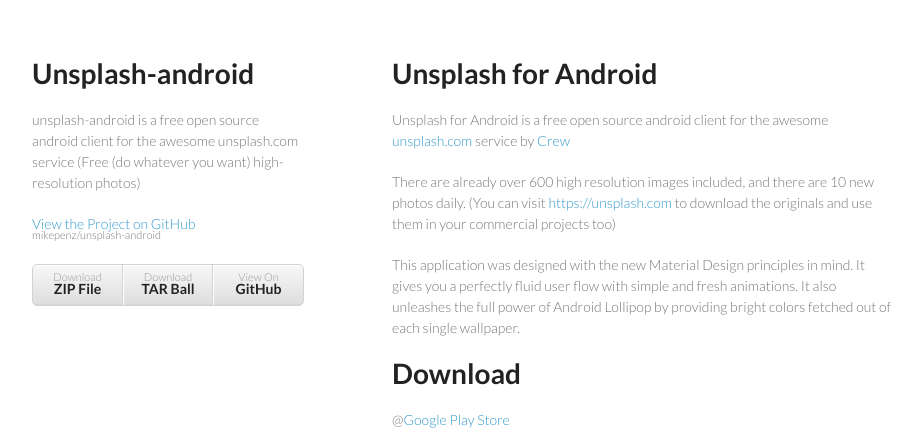
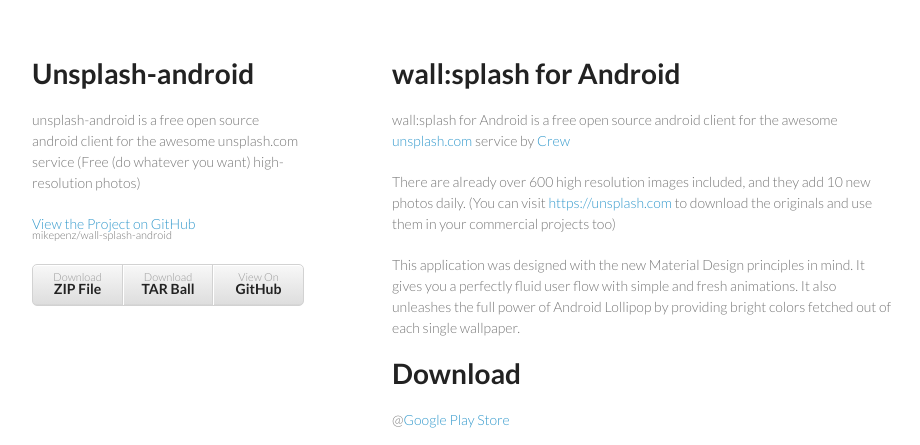
Before and after one commit to mikepenz/wallsplash-android, a plain HTML site: page index.html in a window 1280 px wide. Shown: the top 445 px of the page, without its empty margins (178-1098 px from the left). Drawn offline with Linux system fonts and the light colour scheme.

```diff
--- a/index.html
+++ b/index.html
@@ -18,22 +18,22 @@
         <h1>Unsplash-android</h1>
         <p>unsplash-android is a free open source android client for the awesome unsplash.com service (Free (do whatever you want) high-resolution photos)</p>
 
-        <p class="view"><a href="https://github.com/mikepenz/unsplash-android">View the Project on GitHub <small>mikepenz/unsplash-android</small></a></p>
+        <p class="view"><a href="https://github.com/mikepenz/wall-splash-android">View the Project on GitHub <small>mikepenz/wall-splash-android</small></a></p>
 
 
         <ul>
-          <li><a href="https://github.com/mikepenz/unsplash-android/zipball/master">Download <strong>ZIP File</strong></a></li>
-          <li><a href="https://github.com/mikepenz/unsplash-android/tarball/master">Download <strong>TAR Ball</strong></a></li>
-          <li><a href="https://github.com/mikepenz/unsplash-android">View On <strong>GitHub</strong></a></li>
+          <li><a href="https://github.com/mikepenz/wall-splash-android/zipball/master">Download <strong>ZIP File</strong></a></li>
+          <li><a href="https://github.com/mikepenz/wall-splash-android/tarball/master">Download <strong>TAR Ball</strong></a></li>
+          <li><a href="https://github.com/mikepenz/wall-splash-android">View On <strong>GitHub</strong></a></li>
         </ul>
       </header>
       <section>
         <h1>
-<a id="unsplash-for-android" class="anchor" href="#unsplash-for-android" aria-hidden="true"><span class="octicon octicon-link"></span></a>Unsplash for Android</h1>
+<a id="wallsplash-for-android" class="anchor" href="#wallsplash-for-android" aria-hidden="true"><span class="octicon octicon-link"></span></a>wall:splash for Android</h1>
 
-<p>Unsplash for Android is a free open source android client for the awesome <a href="https://unsplash.com">unsplash.com</a> service by <a href="https://pickcrew.com/">Crew</a></p>
+<p>wall:splash for Android is a free open source android client for the awesome <a href="https://unsplash.com">unsplash.com</a> service by <a href="https://pickcrew.com/">Crew</a></p>
 
-<p>There are already over 600 high resolution images included, and there are 10 new photos daily.
+<p>There are already over 600 high resolution images included, and they add 10 new photos daily.
 (You can visit <a href="https://unsplash.com">https://unsplash.com</a> to download the originals and use them in your commercial projects too)</p>
 
 <p>This application was designed with the new Material Design principles in mind. It gives you a perfectly fluid user flow with simple and fresh animations. It also unleashes the full power of Android Lollipop by providing bright colors fetched out of each single wallpaper.</p>
```
Also changed, not shown: params.json (+1 -1 lines).
